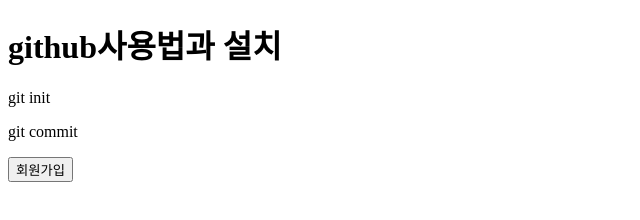
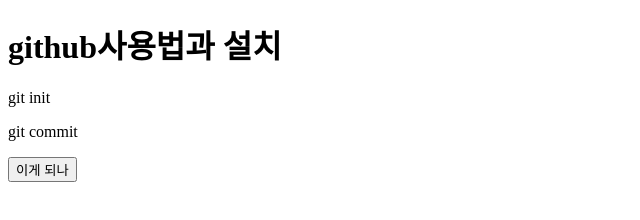
Before and after one commit to jongmin9015/company2-project, a plain HTML site: page index.html in a window 1280 px wide. Shown: the full height of the page, 0-640 px from the left. Drawn offline with Linux system fonts and the light colour scheme.

Commit message:
freshman scond commit

```diff
--- a/index.html
+++ b/index.html
@@ -13,6 +13,7 @@
     <!-- 기능 업그레이드 -->
     <p>git commit</p>
 
-    <button>회원가입</button>
+    <!-- 혼자 해본는 -->
+    <button>이게 되나</button>
 </body>
 </html>
```
